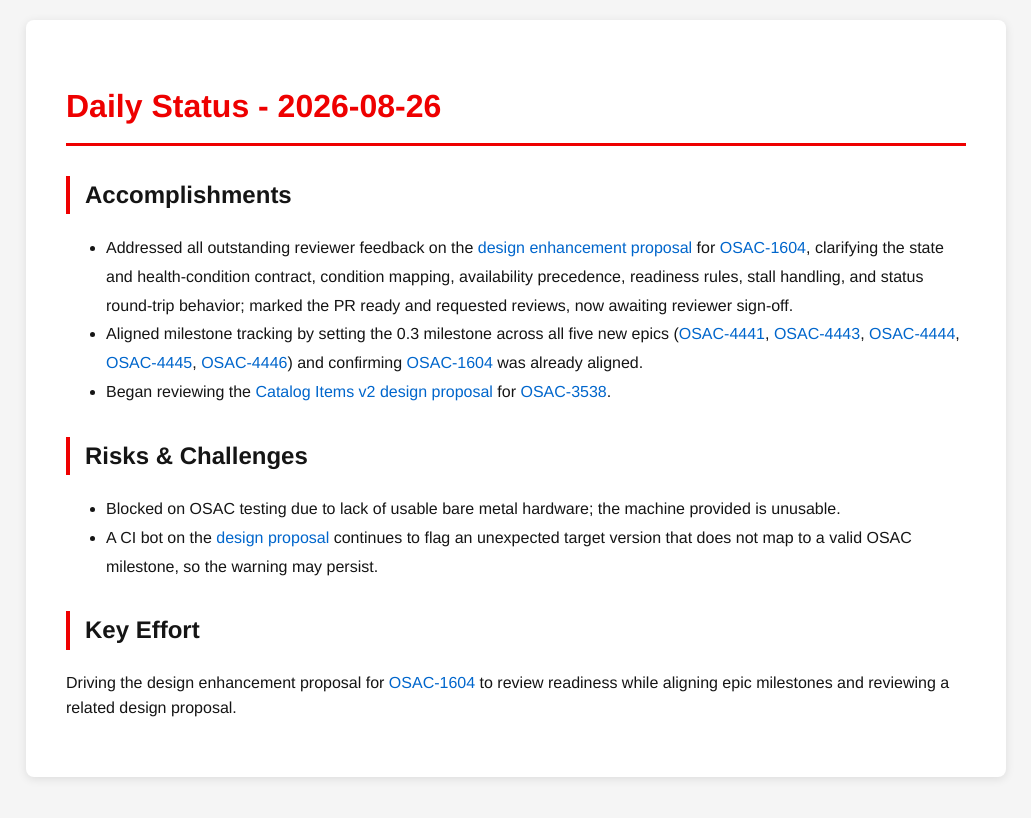
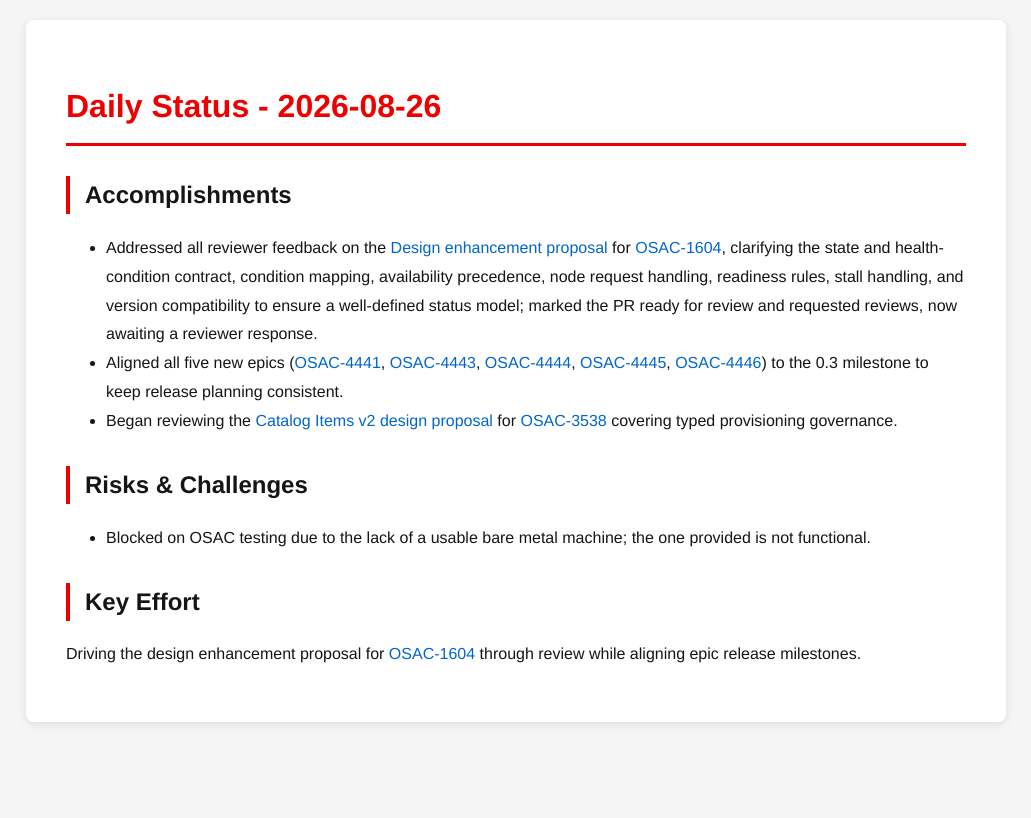
Before and after one commit to tzvatot/daily-status, a Jekyll site: the page built from 2026-08-26.md, in a window 1280 px wide. Shown: the top 818 px of the page, without its empty margins (124-1155 px from the left). Built offline with Jekyll 4.4.1, drawn with Linux system fonts in a browser that asks for light colours.

Commit message:
Daily status update - 2026-08-26

```diff
--- a/2026-08-26.md
+++ b/2026-08-26.md
@@ -7,13 +7,12 @@
 # Daily Status - 2026-08-26
 
 ## Accomplishments
-- Addressed all outstanding reviewer feedback on the [design enhancement proposal](https://github.com/osac-project/enhancement-proposals/pull/227) for [OSAC-1604](https://redhat.atlassian.net/browse/OSAC-1604), clarifying the state and health-condition contract, condition mapping, availability precedence, readiness rules, stall handling, and status round-trip behavior; marked the PR ready and requested reviews, now awaiting reviewer sign-off.
-- Aligned milestone tracking by setting the 0.3 milestone across all five new epics ([OSAC-4441](https://redhat.atlassian.net/browse/OSAC-4441), [OSAC-4443](https://redhat.atlassian.net/browse/OSAC-4443), [OSAC-4444](https://redhat.atlassian.net/browse/OSAC-4444), [OSAC-4445](https://redhat.atlassian.net/browse/OSAC-4445), [OSAC-4446](https://redhat.atlassian.net/browse/OSAC-4446)) and confirming [OSAC-1604](https://redhat.atlassian.net/browse/OSAC-1604) was already aligned.
-- Began reviewing the [Catalog Items v2 design proposal](https://github.com/osac-project/enhancement-proposals/pull/228) for [OSAC-3538](https://redhat.atlassian.net/browse/OSAC-3538).
+- Addressed all reviewer feedback on the [Design enhancement proposal](https://github.com/osac-project/enhancement-proposals/pull/227) for [OSAC-1604](https://redhat.atlassian.net/browse/OSAC-1604), clarifying the state and health-condition contract, condition mapping, availability precedence, node request handling, readiness rules, stall handling, and version compatibility to ensure a well-defined status model; marked the PR ready for review and requested reviews, now awaiting a reviewer response.
+- Aligned all five new epics ([OSAC-4441](https://redhat.atlassian.net/browse/OSAC-4441), [OSAC-4443](https://redhat.atlassian.net/browse/OSAC-4443), [OSAC-4444](https://redhat.atlassian.net/browse/OSAC-4444), [OSAC-4445](https://redhat.atlassian.net/browse/OSAC-4445), [OSAC-4446](https://redhat.atlassian.net/browse/OSAC-4446)) to the 0.3 milestone to keep release planning consistent.
+- Began reviewing the [Catalog Items v2 design proposal](https://github.com/osac-project/enhancement-proposals/pull/228) for [OSAC-3538](https://redhat.atlassian.net/browse/OSAC-3538) covering typed provisioning governance.
 
 ## Risks & Challenges
-- Blocked on OSAC testing due to lack of usable bare metal hardware; the machine provided is unusable.
-- A CI bot on the [design proposal](https://github.com/osac-project/enhancement-proposals/pull/227) continues to flag an unexpected target version that does not map to a valid OSAC milestone, so the warning may persist.
+- Blocked on OSAC testing due to the lack of a usable bare metal machine; the one provided is not functional.
 
 ## Key Effort
-Driving the design enhancement proposal for [OSAC-1604](https://redhat.atlassian.net/browse/OSAC-1604) to review readiness while aligning epic milestones and reviewing a related design proposal.
+Driving the design enhancement proposal for [OSAC-1604](https://redhat.atlassian.net/browse/OSAC-1604) through review while aligning epic release milestones.
```
